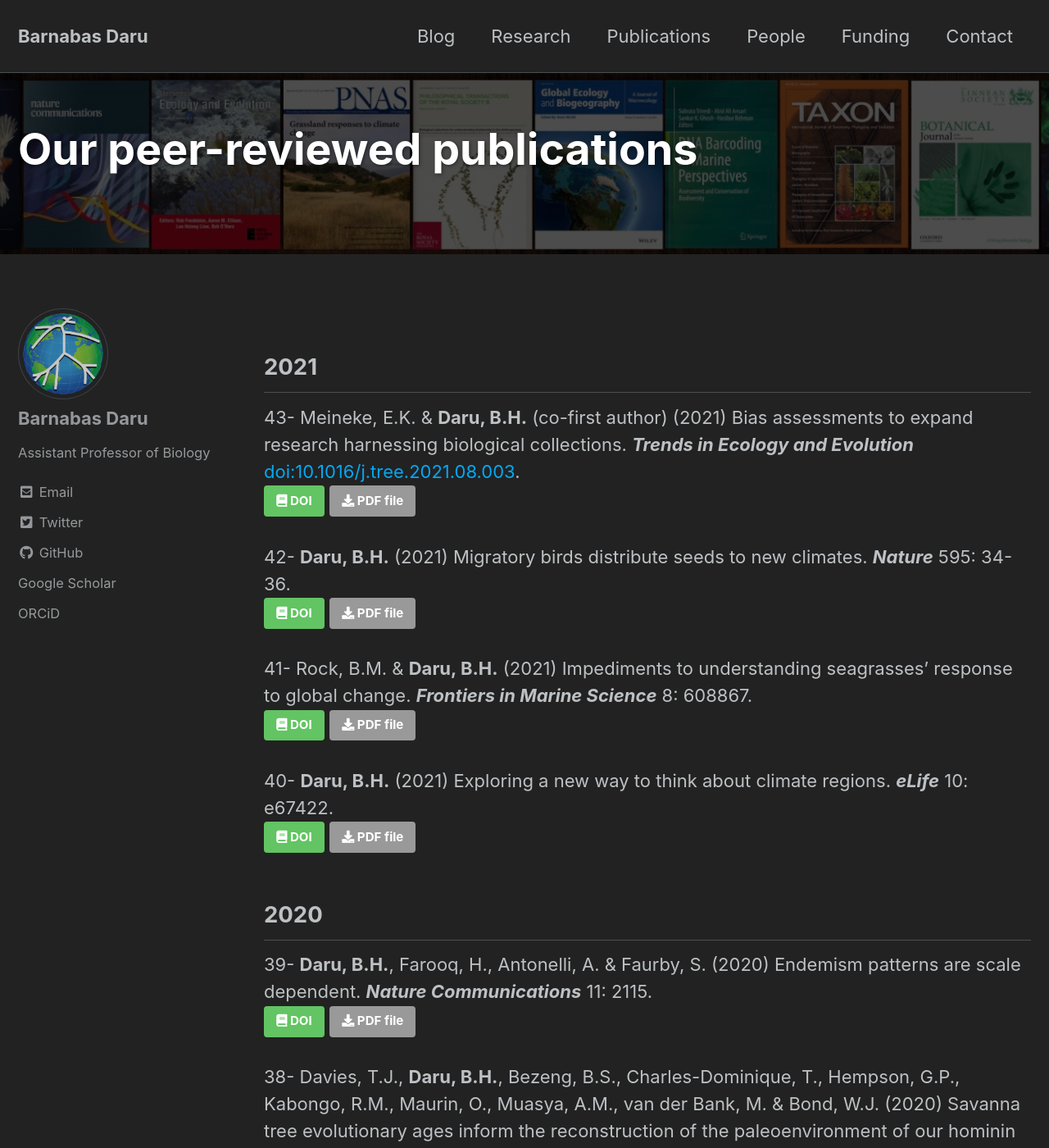
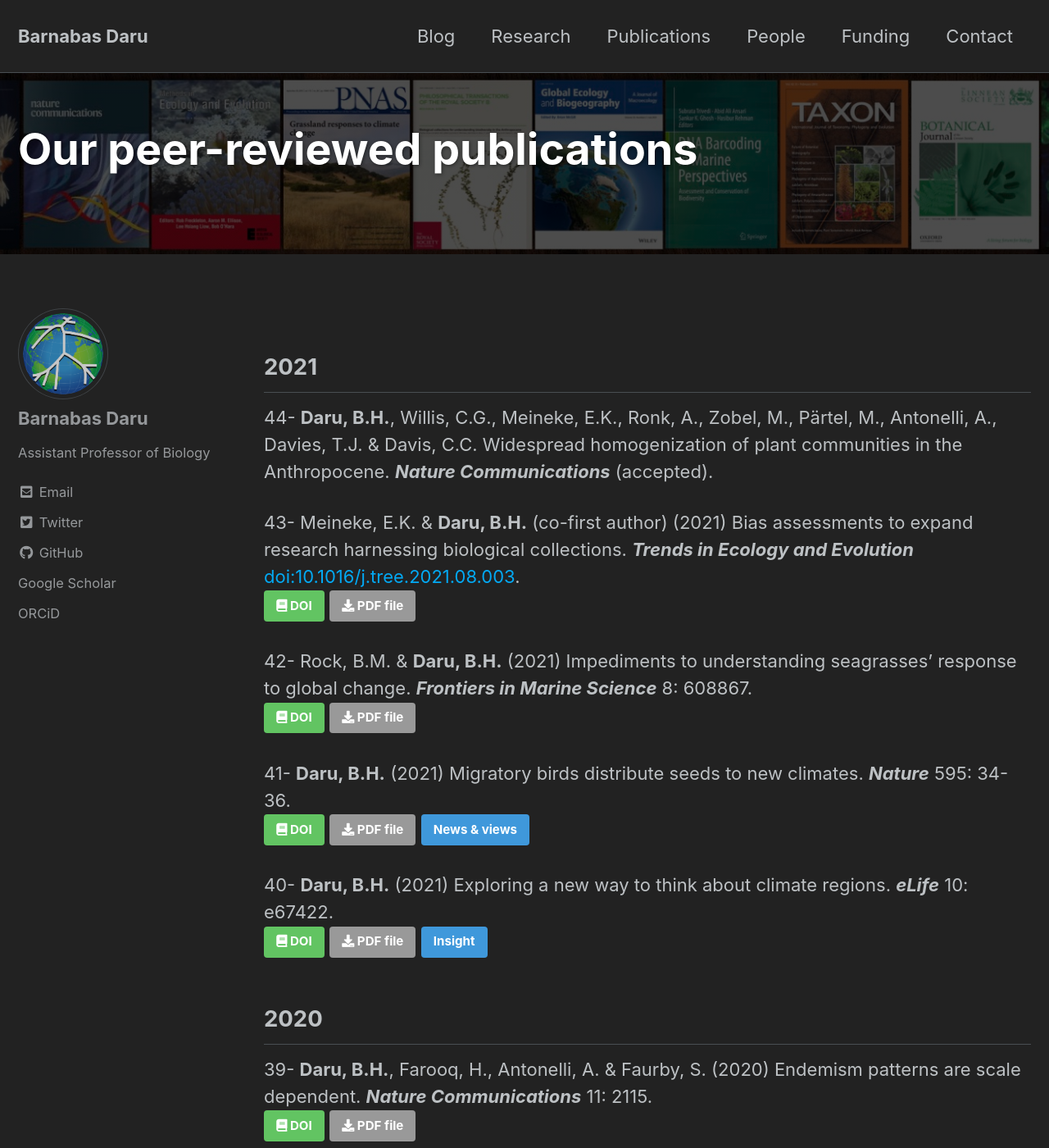
Before and after one commit to darunabas/darulab.github.io, a Jekyll site: the page built from _pages/publications.md, in a window 1280 px wide and 1400 px high. Shown: the whole window at 82% size. Built offline with Jekyll 4.4.1, drawn with Linux system fonts in a browser that asks for light colours; cached includes are drawn as plain includes.

Commit message:
Updated pubs

```diff
--- a/_pages/publications.md
+++ b/_pages/publications.md
@@ -16,21 +16,24 @@ tags: []
 ---
 ## 2021
 
+44- **Daru, B.H.**, Willis, C.G., Meineke, E.K., Ronk, A., Zobel, M., Pärtel, M., Antonelli, A., Davies, T.J. & Davis, C.C. Widespread homogenization of plant communities in the Anthropocene. **_Nature Communications_** (accepted).
+
 43- Meineke, E.K. & **Daru, B.H.** (co-first author) (2021) Bias assessments to expand research harnessing biological collections. **_Trends in Ecology and Evolution_** [doi:10.1016/j.tree.2021.08.003](https://doi.org/10.1016/j.tree.2021.08.003){:target="_blank"}.<br>
   [<i class="fa fa-book" aria-hidden="true"></i> DOI](https://doi.org/10.1016/j.tree.2021.08.003){: .btn .btn--small .btn--success}{:target="_blank"}
   [<i class="fa fa-download" aria-hidden="true"></i> PDF file]({{ site.baseurl}}/docs/43_MeinekeDaru2021_TREE.pdf){: .btn .btn--small .btn--primary}{:target="_blank"}
 
-42- **Daru, B.H.** (2021) Migratory birds distribute seeds to new climates. **_Nature_** 595: 34-36.<br>
-  [<i class="fa fa-book" aria-hidden="true"></i> DOI](https://doi.org/10.1038/d41586-021-01547-1){: .btn .btn--small .btn--success}{:target="_blank"}
-  [<i class="fa fa-download" aria-hidden="true"></i> PDF file]({{ site.baseurl}}/docs/42_Daru2021_NATURE.pdf){: .btn .btn--small .btn--primary}{:target="_blank"}
-
-41- Rock, B.M. & **Daru, B.H.** (2021) Impediments to understanding seagrasses' response to global change. **_Frontiers in Marine Science_** 8: 608867.<br>
+42- Rock, B.M. & **Daru, B.H.** (2021) Impediments to understanding seagrasses' response to global change. **_Frontiers in Marine Science_** 8: 608867.<br>
   [<i class="fa fa-book" aria-hidden="true"></i> DOI](https://doi.org/10.3389/fmars.2021.608867){: .btn .btn--small .btn--success}{:target="_blank"}
   [<i class="fa fa-download" aria-hidden="true"></i> PDF file]({{ site.baseurl}}/docs/41_RockDaru2021fmars.pdf){: .btn .btn--small .btn--primary}{:target="_blank"}
 
+41- **Daru, B.H.** (2021) Migratory birds distribute seeds to new climates. **_Nature_** 595: 34-36.<br>
+  [<i class="fa fa-book" aria-hidden="true"></i> DOI](https://doi.org/10.1038/d41586-021-01547-1){: .btn .btn--small .btn--success}{:target="_blank"}
+  [<i class="fa fa-download" aria-hidden="true"></i> PDF file]({{ site.baseurl}}/docs/42_Daru2021_NATURE.pdf){: .btn .btn--small .btn--primary}{:target="_blank"}
+  [News & views](https://doi.org/10.1038/d41586-021-01547-1){: .btn .btn--small .btn--info}{:target="_blank"}
+
 40- **Daru, B.H.** (2021) Exploring a new way to think about climate regions. **_eLife_** 10: e67422.<br>
   [<i class="fa fa-book" aria-hidden="true"></i> DOI](https://doi.org/10.7554/eLife.67422){: .btn .btn--small .btn--success}{:target="_blank"}
-  [<i class="fa fa-download" aria-hidden="true"></i> PDF file]({{ site.baseurl}}/docs/40_Daru2021_eLife.pdf){: .btn .btn--small .btn--primary}{:target="_blank"}
+  [<i class="fa fa-download" aria-hidden="true"></i> PDF file]({{ site.baseurl}}/docs/40_Daru2021_eLife.pdf){: .btn .btn--small .btn--primary}{:target="_blank"} [Insight](https://doi.org/10.7554/eLife.67422){: .btn .btn--small .btn--info}{:target="_blank"}
 
 ## 2020
 
```
